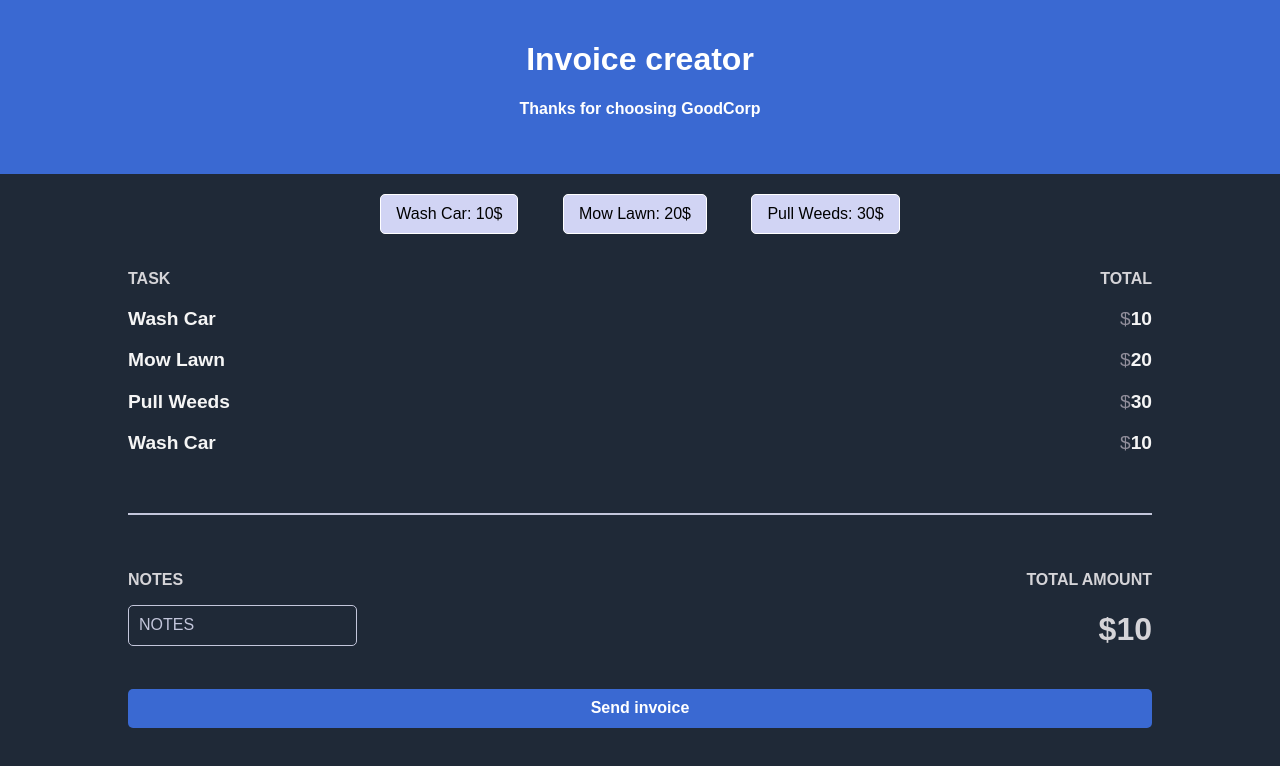
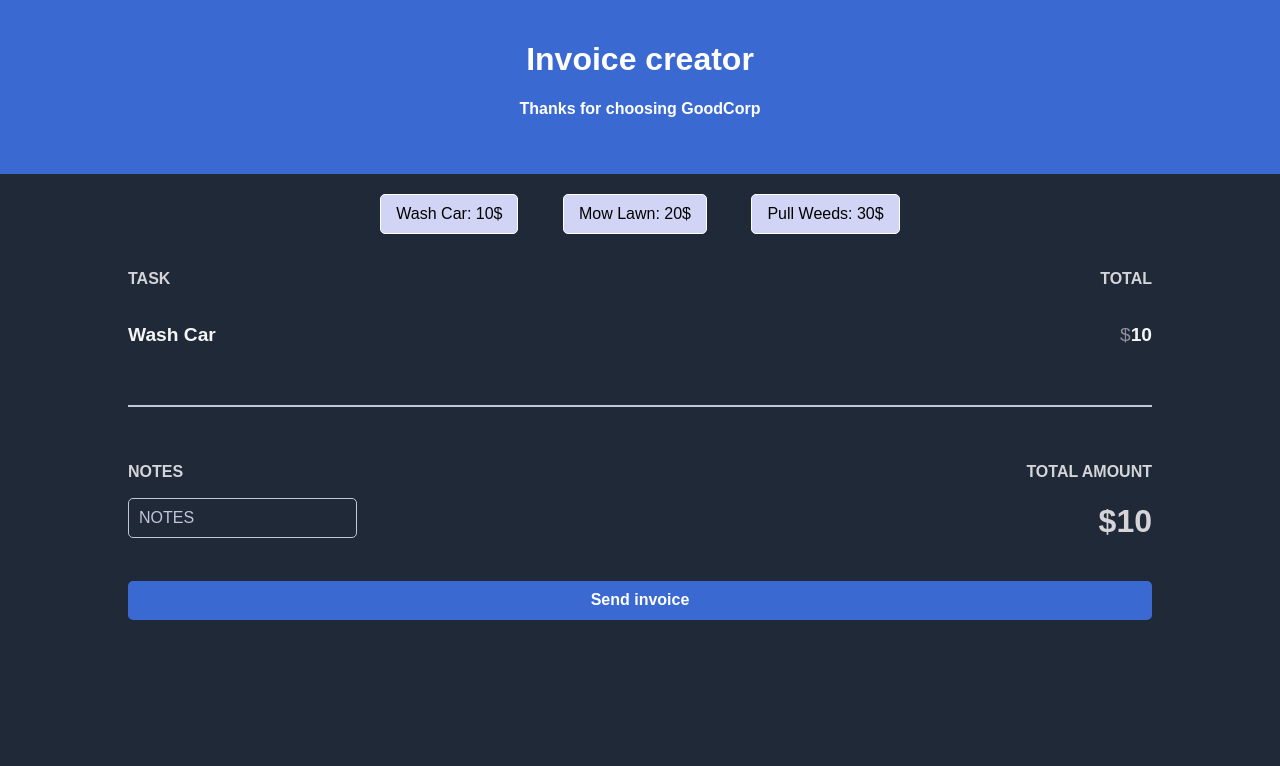
Before and after one commit to CaioFernandesRural/JavaScriptScrimba.com, a browser extension: page invoicer/index.html in a window 1280 px wide. Both pictures are taken after a click on the button "Wash Car: 10$". Drawn offline with nearby package versions, Linux system fonts and the light colour scheme.

Commit message:
funcionou

```diff
--- a/invoicer/index.html
+++ b/invoicer/index.html
@@ -14,18 +14,15 @@
             <button id="mow-btn">Mow Lawn: 20$</button>
             <button id="pull-btn">Pull Weeds: 30$</button>
         </div>
-        <div class="left" id="tasks">
+        <div class="left">
             <p>TASK</p>
-            <p class="service">Wash Car</p>
-            <p class="service">Mow Lawn</p>
-            <p class="service">Pull Weeds</p>
         </div>
-        <div class="right" id="total">
+        <div class="right">
             <p>TOTAL</p>
-            <p class="service"><b class="dol">$</b>10</p>
-            <p class="service"><b class="dol">$</b>20</p>
-            <p class="service"><b class="dol">$</b>30</p>
         </div>
+        <div class="clear"></div>
+        <div class="left" id="tasks"></div>
+        <div class="right" id="total"></div>
         <div class="clear"></div>
         <hr>
         <div class="left" id="notes">
--- a/invoicer/index.js
+++ b/invoicer/index.js
@@ -4,32 +4,47 @@ const pullBtn = document.getElementById("pull-btn")
 const totalEl = document.getElementById("total-value")
 const tasksDiv = document.getElementById("tasks")
 const totalDiv = document.getElementById("total")
+const sendBtn = document.getElementById("send-btn")
 
-const availableServices = ["Wash Car", "Mow Lawn", "Pull Weeds"]
-
+const availableServices = [
+    {name: "Wash Car",price: 10},
+    {name:"Mow Lawn",price: 20},
+    {name:"Pull Weeds",price: 30},
+]
 let requestedServices = []
-let totalCost = 0
+let totalCost
 
 washBtn.addEventListener("click", function () {
     requestedServices[0] = availableServices[0]
     console.log(requestedServices)
-    totalCost += 10
     display(requestedServices)
 })
 mowBtn.addEventListener("click", function () {
     requestedServices[1] = availableServices[1]
     console.log(requestedServices)
+    display(requestedServices)
 })
 pullBtn.addEventListener("click", function () {
     requestedServices[2] = availableServices[2]
     console.log(requestedServices)
+    display(requestedServices)
+})
+sendBtn.addEventListener("click", function() {
+    window.location.reload()
 })
 
 function display(array) {
+    let newTaskHTML = newTotalHTML =""
+    totalCost = 0;
     for (let i = 0; i < array.length; i++) {
-        tasksDiv.innerHTML += `<p class="service">${array[i]}</p>`;
-        totalDiv.innerHTML += `<p class="service"><b class="dol">$</b>10</p>`
+        if (array[i] != undefined) {
+            newTaskHTML += `<p class="service">${array[i].name}</p>`;
+            newTotalHTML += `<p class="service"><b class="dol">$</b>${array[i].price}</p>`
+            totalCost += array[i].price
+        }
     }
+    tasksDiv.innerHTML = newTaskHTML
+    totalDiv.innerHTML = newTotalHTML
     totalEl.textContent = `$${totalCost}`
 
 }
```
